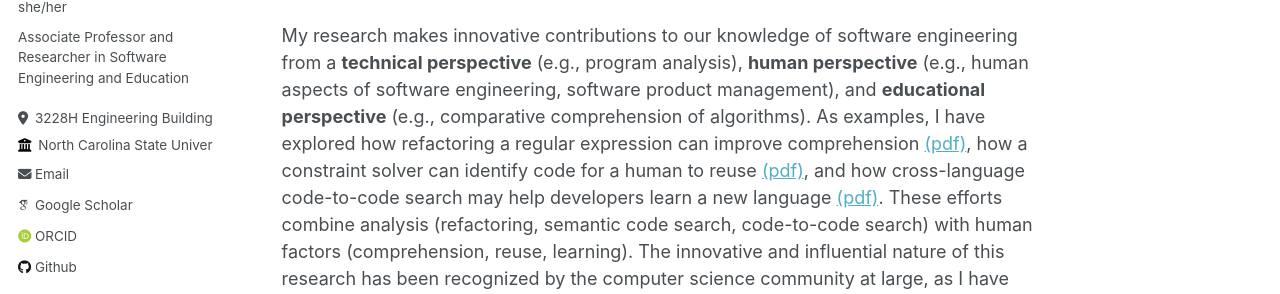
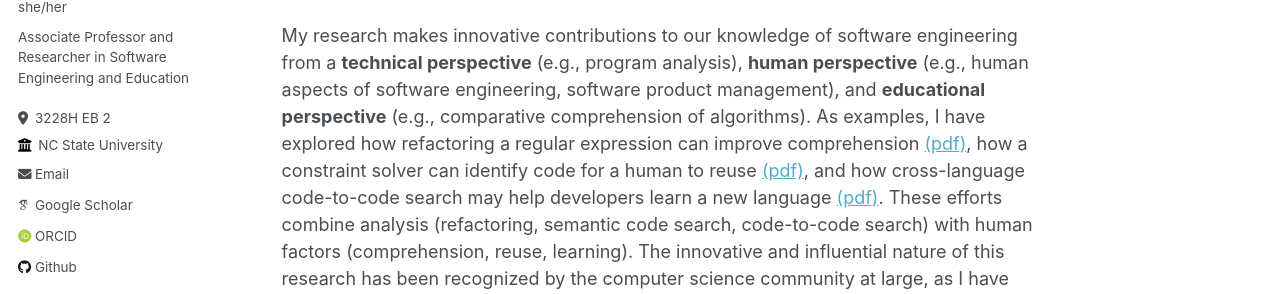
Before and after one commit to kstolee/kstolee.github.io, a Jekyll site: the page built from _pages/about.md, in a window 1280 px wide. Shown: the part 285-579 px from the top of the page. Built offline with Jekyll 4.4.1, drawn with Linux system fonts in a browser that asks for light colours; some web fonts are replaced.

```diff
--- a/_bibliography/references.bib
+++ b/_bibliography/references.bib
@@ -30,12 +30,14 @@
   booktitle = {Proceedings of the 30th IEEE/ACM International Conference on Automated Software Engineering (ASE)},
   location = {Lincoln, NE, USA},
   month = {November},
-  date = {9--13},
+  year = {2015},
   doi = {10.1109/ASE.2015.60},
   pages = {295--306},
   abbrv = {ASE},
   pubtype = {1}
 }
+
+
 
 @article{sw18ebm,
   author    = {Claire {Le~Goues} and
--- a/_config.yml
+++ b/_config.yml
@@ -25,8 +25,8 @@ author:
   name             : "Katie Stolee, PhD"
   pronouns         : "she/her"
   bio              : "Associate Professor and Researcher in Software Engineering and Education"
-  location         : "3228H Engineering Building 2"
-  employer         : "North Carolina State University"
+  location         : "3228H EB 2"
+  employer         : "NC State University"
   uri              : # URL
   email            : "ktstolee@ncsu.edu"
 
```
